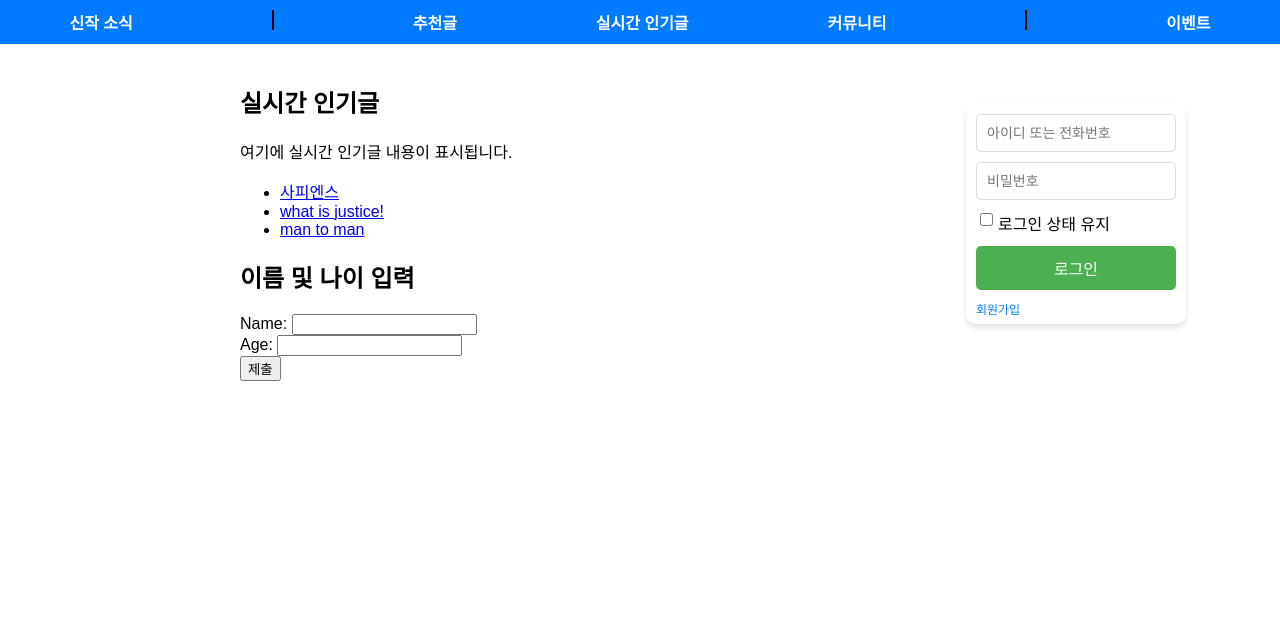
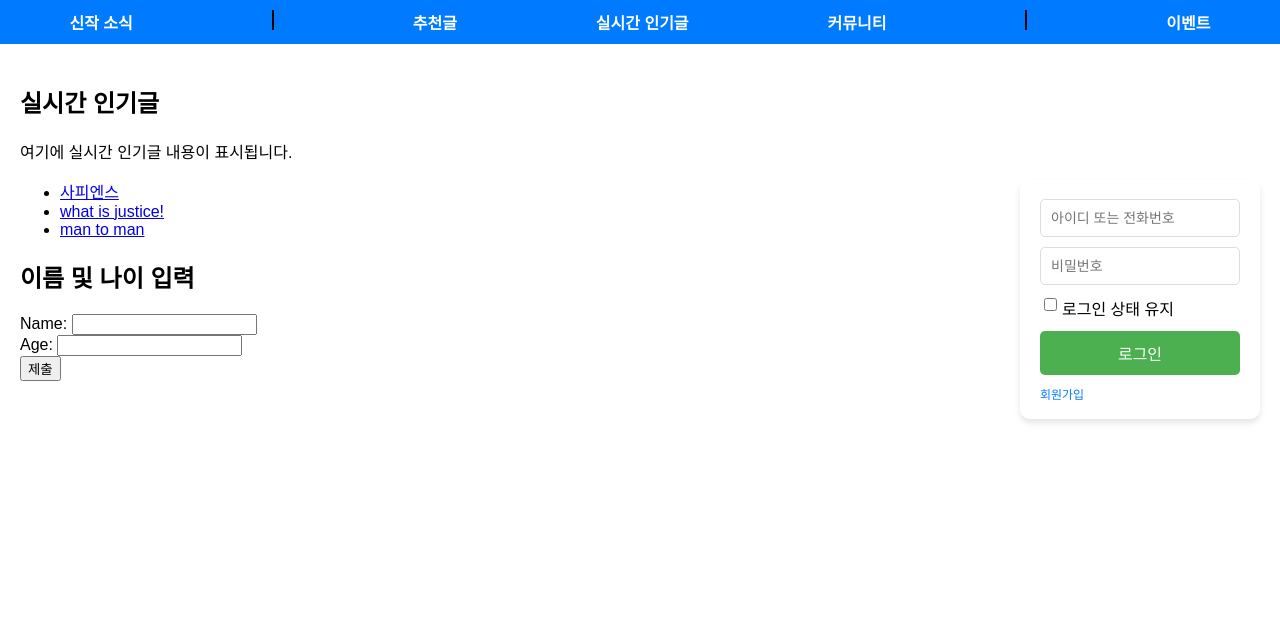
Before and after one commit to coder118/project, a Django app: page /book/ in a window 1280 px wide. Shown: the part 72-712 px from the top of the page. Run offline with Django 4.2, Linux system fonts and the light colour scheme; data comes from the database, SQL or seed files in the repository; both versions use the stored data as it was after the commit.

Commit message:
headache css

```diff
--- a/web_project_venv/mysite/book/templates/book/index.html
+++ b/web_project_venv/mysite/book/templates/book/index.html
@@ -68,17 +70,14 @@
         .sidebar a:hover {
             background-color: #ddd;
         }
-        .main-content {
-            padding: 20px;
-            max-width: 800px;
-            margin: 0 auto;
-            background-color: #fff;
-        }
+
+        {% comment %} 카테고리 영역 {% endcomment %}
         .category-bar {
             background-color: #007BFF;
             padding: 10px 0;
             display: flex;
             justify-content: space-around;
+            {% comment %} justify-content: space-between; {% endcomment %}
             color: white;
             font-weight: bold;
         }
@@ -96,19 +95,35 @@
             background-color: #000;
             margin: 0 15px;
         }
+
+        .main-content {
+            padding: 20px;
+            {% comment %} max-width: 900px; {% endcomment %}
+            margin: 0 auto;
+            background-color: #fff;
+            max-width: 100%;
+            max-height: 100%;
+        }
+
         .login-container {
-            margin-top: 20px;
+            {% comment %} margin-top: 20px;
             background-color: white;
             padding: 10px;
             border-radius: 10px;
             box-shadow: 0 4px 6px rgba(0, 0, 0, 0.1);
             width: 200px;
-            height:200px;
+            height:200px; {% endcomment %}
             {% comment %} margin-left: auto;
             margin-right: auto; {% endcomment %}
             {% comment %} margin-left: +500px;
             margin-top: -30px; {% endcomment %}
-            transform: translate(330%, -135%);
+            {% comment %} transform: translate(330%, -135%); {% endcomment %}
+            background-color: white;
+            padding: 20px;
+            border-radius: 10px;
+            box-shadow: 0 4px 6px rgba(0, 0, 0, 0.1);
+            width: 200px;
+            height: 200px;
         }
         .login-container h2 {
             margin-top: 0;
@@ -159,15 +174,20 @@
         .remember-me input {
             margin-right: 5px;
         }
-        .ip-security {
+
+        {% comment %} 로그인시 오른쪽에 게시글 작성판을 뜨게 하기 위해서 묶음 {% endcomment %}
+        .login-post-container {
+            float: right;
             display: flex;
-            align-items: center;
-            margin-bottom: 20px;
-            justify-content: space-between;
+            {% comment %} justify-content: flex-start; /* 로그인과 게시글 작성만 한 줄에 배치 */
+            align-items: flex-start; /* 요소들을 위쪽 정렬 */ {% endcomment %}
+            {% comment %} margin-top: 10px; /* 위쪽 간격 조정 */ {% endcomment %}
+            gap: 20px; /* 로그인 창과 게시글 작성 폼 사이의 간격 */
+            {% comment %} transform: translate(60%, -60%); {% endcomment %}
+
         }
-        .ip-security input {
-            margin-right: 5px;
-        }
+
+        {% comment %} 로그인 성공시에 뜨는 화면 {% endcomment %}
         .user-info {
             display: flex;
             flex-direction: column;
@@ -230,6 +251,63 @@
         .logout-button:hover {
             background-color: #45a049;  /* 호버 색상 */
         }
+
+
+        .post-container{
+            width: 450px;
+            hight: 100px;
+            {% comment %} margin: 10px ; {% endcomment %}
+            padding: 10px;
+            border: 1px solid black;
+            border-radius: 1px;
+
+            display: block;
+            {% comment %} margin-left: auto;
+            margin-right: auto {% endcomment %}
+        }
+
+
+        .form-group {
+            margin-bottom: 15px;
+
+        }
+
+        .form-group label {
+            display: block;
+            margin-bottom: 5px;
+        }
+
+        .form-group input[type="text"] {
+            width: 97%;
+            padding: 10px;
+            border: 1px solid #ccc;
+            border-radius: 5px;
+        }
+        .form-group textarea{
+            width: 97%;
+            padding: 10px;
+            border: 1px solid #ccc;
+            border-radius: 5px;
+        }
+        .form-group select {
+
+            width: 100%;
+            padding: 10px;
+            border: 1px solid #ccc;
+            border-radius: 5px;
+
+        }
+
+        .submit-button {
+            background-color: #007bff;
+            color: white;
+            padding: 10px 20px;
+            border: none;
+            border-radius: 5px;
+            cursor: pointer;
+        }
+
+
     </style>
     <script>
         function validateLoginForm(event) {
@@ -306,35 +384,10 @@
         <h2>실시간 인기글</h2>
         <p>여기에 실시간 인기글 내용이 표시됩니다.</p>
 
-        {% if book_title_list %}
-        <ul>
-        {% for title in book_title_list %}
-            <li><a href="/book/{{ title.id }}/">{{ title.book_Title }}</a></li>
-        {% endfor %}
-        </ul>
-        {% else %}
-        <p>no book title</p>
-        {% endif %}
 
-        <h2>이름 및 나이 입력</h2>
-        <form method="post" action="{% url 'get_name' %}">
-            {% csrf_token %}
-            {% comment %} {{ form.as_p }}  이걸 사용해도 좋은데 필수 항목입니다라는 걸 없애기 위해서 아래처럼 하나씩 구현을 해줌 {% endcomment %}
-
-            {% comment %} {{ form.as_p }} {% endcomment %}
-            <label for="id_name">Name:</label>
-            <input type="text" name="name" id="id_name" value="{{ form.name.value }}">
-            <br>
-            <label for="id_age">Age:</label>
-            <input type="text" name="age" id="id_age" value="{{ form.age.value }}">
-            <br>
-             {% comment %} <h2>나이 입력</h2> {{ form.as_p }} {% endcomment %}
-            {% comment %} <label for="your_name">Your name: </label>
-            <input id="your_name" type="text" name="your_name" maxlength="100" required> {% endcomment %}
-            <button type="submit">제출</button>
-        </form>
 
         <!-- 로그인 창 추가 -->
+        <div class="login-post-container">
             <div class="login-container">
                 {% if request.session.username %}
                     <div class="user-info">
```
Also changed, not shown: other parts of web_project_venv/mysite/book/templates/book/index.html (+66 -2 lines), web_project_venv/mysite/db.sqlite3. Lines whose indentation alone changed are shown as unchanged.
